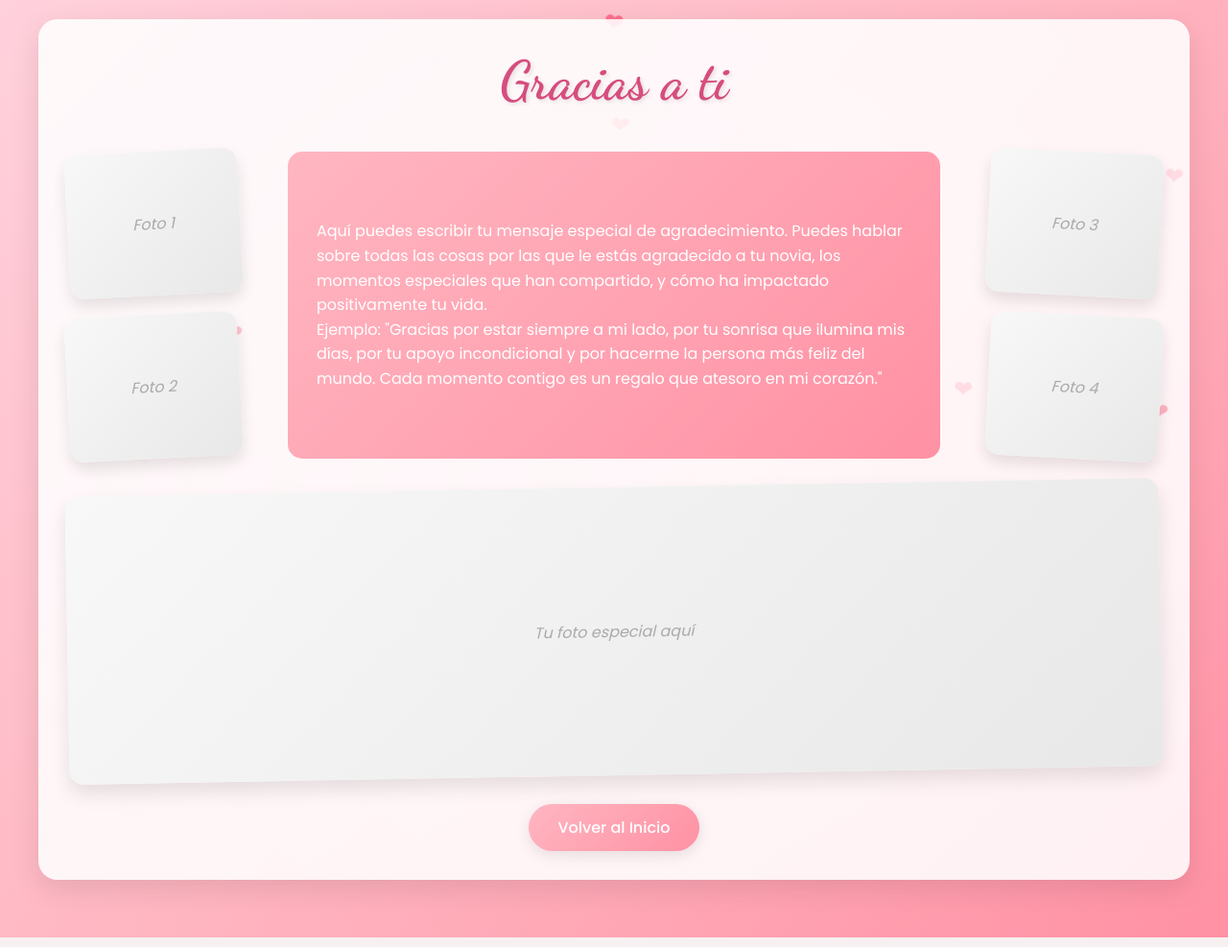
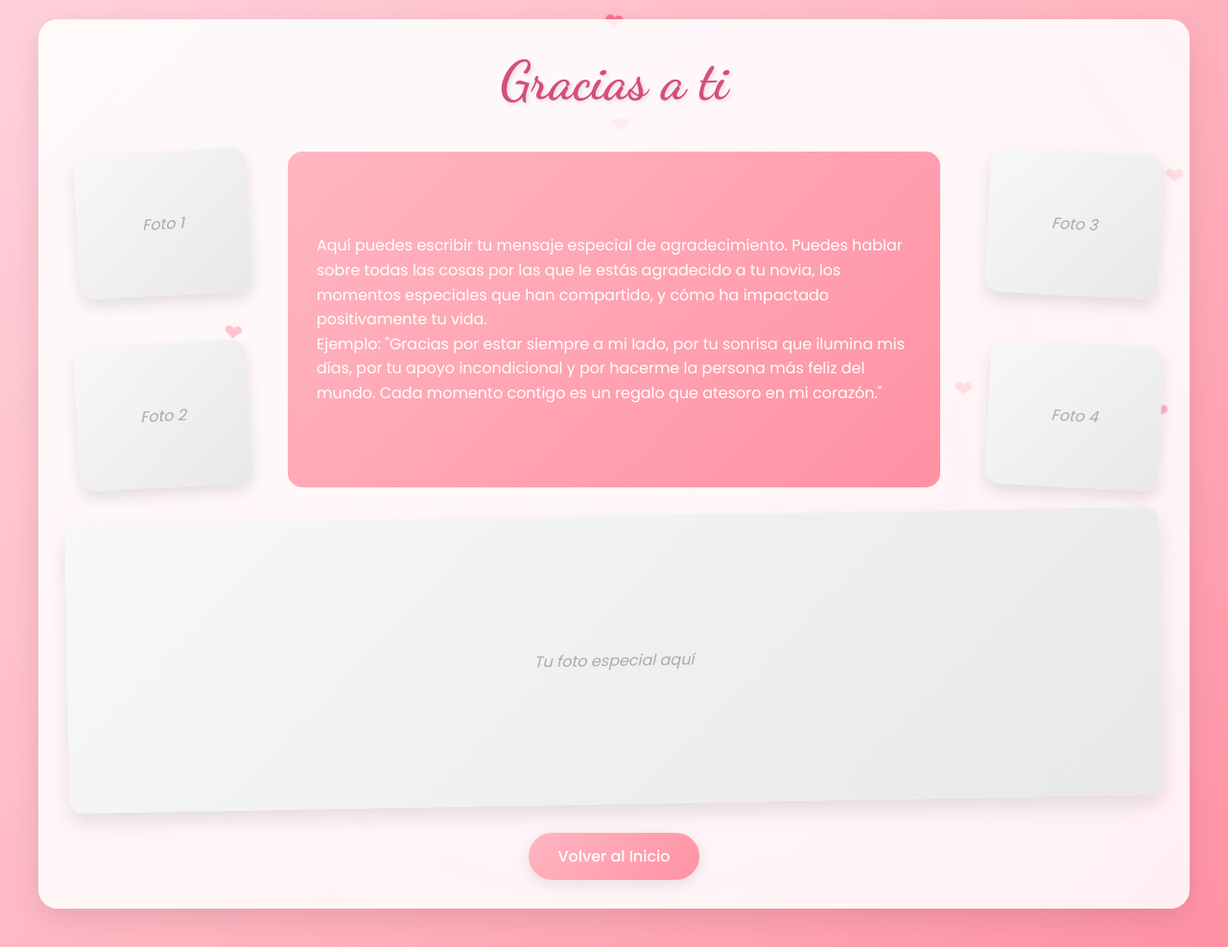
Before and after one commit to JorgeLop1-sudo/paratuuu, a PHP site: page /1Graciasati/gracias.html in a window 1280 px wide. Shown: the top 987 px of the page at 96% size. Run offline with PHP 8.4, Linux system fonts and the light colour scheme.

Commit message:
ocutbre13

```diff
--- a/1Graciasati/gracias.css
+++ b/1Graciasati/gracias.css
@@ -67,7 +67,9 @@
             flex: 0 0 200px;
             display: flex;
             flex-direction: column;
-            gap: 20px;
+            align-items: center;
+            justify-content: center;
+            gap: 50px;
         }
 
         .side-photos.right {
```
